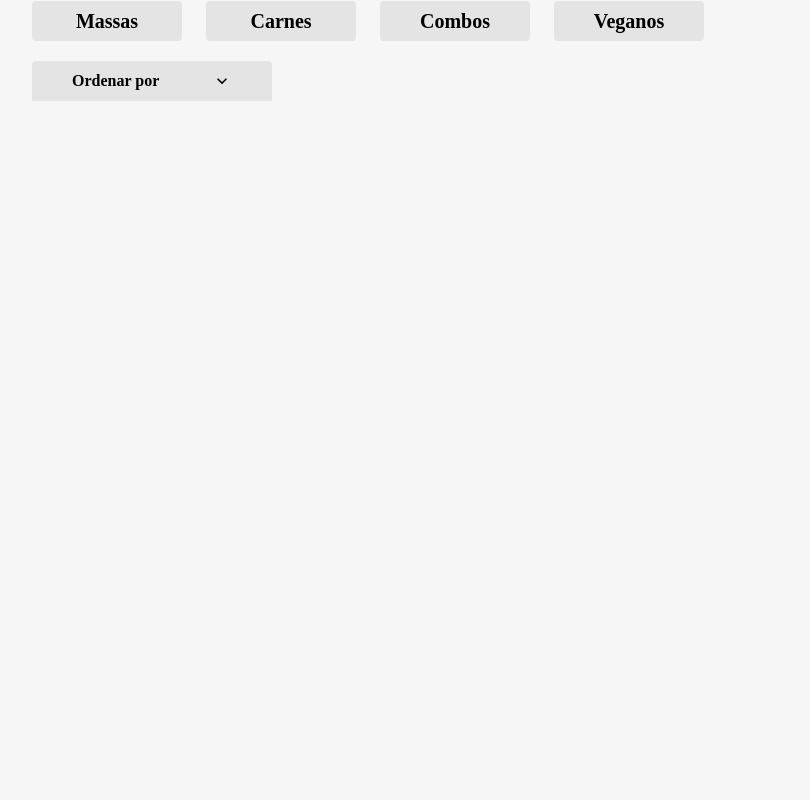
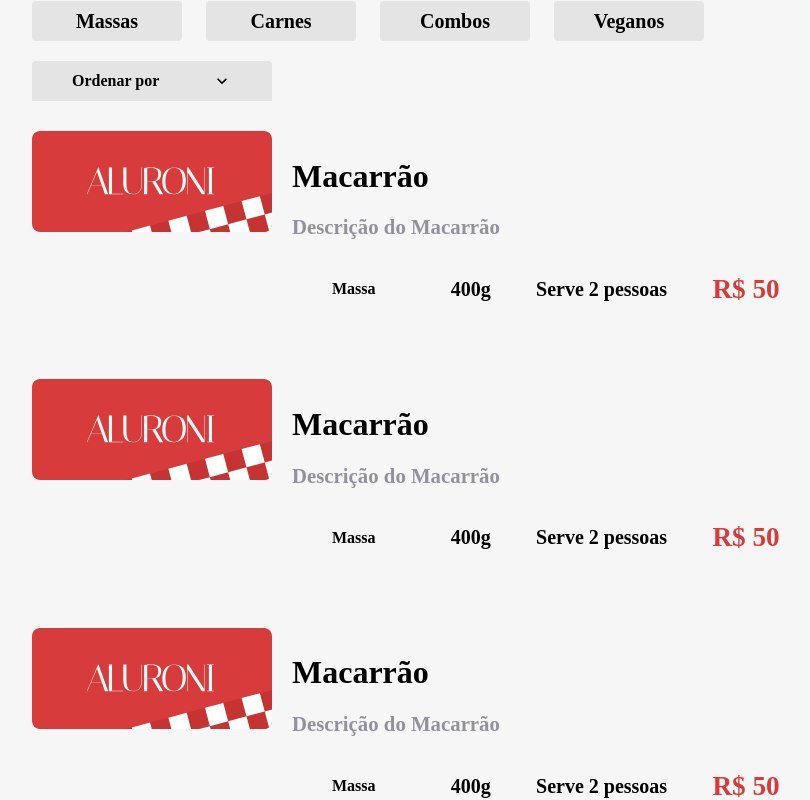
Before and after one commit to joaoricardoM/restaurant, a React (Create React App) app: page / in a window 1280 px wide. Shown: the part 660-1460 px from the top of the page, without its empty margins (176-986 px from the left). Before the commit the page ends 849 px from the top, so only its background shows below. Built offline with nearby package versions, Linux system fonts and the light colour scheme; a web font is replaced by a local one.

Commit message:
feat: update itens

```diff
--- a/src/pages/index.tsx
+++ b/src/pages/index.tsx
@@ -1,14 +1,15 @@
-import styles from "./Cardapio.module.scss";
-import { ReactComponent as Logo } from "../assets/logo.svg";
-import Buscardor from "./Buscador";
-import { useState } from "react";
-import Filtros from "./filtros";
-import Ordenador from "./Ordenador";
+import styles from './Cardapio.module.scss'
+import { ReactComponent as Logo } from '../assets/logo.svg'
+import Buscardor from './Buscador'
+import { useState } from 'react'
+import Filtros from './filtros'
+import Ordenador from './Ordenador'
+import Itens from './itens'
 
 export default function Cardapio() {
-  const [busca, setBusca] = useState("");
-  const [filtro, setFiltro] = useState<number | null>(null);
-  const [ordenador, setOrdenador] = useState("");
+  const [busca, setBusca] = useState('')
+  const [filtro, setFiltro] = useState<number | null>(null)
+  const [ordenador, setOrdenador] = useState('')
 
   return (
     <main>
@@ -25,7 +26,8 @@ export default function Cardapio() {
           <Filtros filtro={filtro} setFiltro={setFiltro} />
           <Ordenador ordenador={ordenador} setOrdenador={setOrdenador} />
         </div>
+        <Itens />
       </section>
     </main>
-  );
+  )
 }
--- a/src/pages/item/index.tsx
+++ /dev/null
@@ -1,3 +0,0 @@
-export default function Item() {
-  return <div></div>;
-}
--- /dev/null
+++ b/src/pages/itens/index.tsx
@@ -0,0 +1,13 @@
+import Cardapio from './itens.json'
+import Item from './item'
+import styles from './itens.module.scss'
+
+export default function Itens() {
+  return (
+    <div className={styles.itens}>
+      {Cardapio.map((item) => (
+        <Item key={item.id} />
+      ))}
+    </div>
+  )
+}
--- /dev/null
+++ b/src/pages/itens/item/Item.module.scss
@@ -0,0 +1,102 @@
+@import '../../../styles/variaveis';
+@import "../../../styles/breakpoints";
+
+$massas: #d73b3b;
+$carnes: #30201e;
+$combos: #e6c864;
+$veganos: #80aa40;
+
+.item {
+  display: flex;
+  flex-wrap: wrap;
+  width: 90%;
+  &__imagem {
+    min-width: 240px;
+    @media (max-width: $desktop_xsm) {
+      width: 100%;
+    }
+    img {
+      border-radius: 8px;
+      width: 100%;
+    }
+  }
+  &__descricao {
+    display: flex;
+    flex: 1;
+    flex-direction: column;
+    flex-wrap: wrap;
+    justify-content: space-around;
+    padding: 0 20px;
+    @media (max-width: $desktop_xsm) {
+      flex-direction: row;
+      margin-top: 20px;
+      padding: 0;
+    }
+  }
+  &__titulo {
+    h2 {
+      font-size: 2rem;
+      font-weight: bold;
+      margin-bottom: 20px;
+    }
+    p {
+      color: $dark-grey;
+      font-size: 1.3rem;
+      font-weight: 600;
+      max-width: 600px;
+      margin-bottom: 20px;
+    }
+  }
+  &__tags {
+    display: flex;
+    flex-wrap: wrap;
+    justify-content: space-between;
+    margin-bottom: 20px;
+    max-width: 700px;
+    @media (max-width: $desktop_xsm) {
+      justify-content: flex-end;
+    }
+    @media (max-width: $mobile) {
+      justify-content: flex-start;
+    }
+    > div {
+      margin: 10px;
+    }
+  }
+  &__tipo {
+    align-items: center;
+    border-radius: 2px;
+    display: flex;
+    font-weight: bold;
+    height: 40px;
+    justify-content: center;
+    padding: 10px 30px;
+    &__massas {
+      background-color: $massas;
+      color: white;
+    }
+    &__carnes {
+      background-color: $carnes;
+      color: white;
+    }
+    &__combos {
+      background-color: $combos;
+    }
+    &__veganos {
+      background-color: $veganos;
+    }
+  }
+  &__porcao,
+  &__qtdpessoas,
+  &__valor {
+    align-items: center;
+    display: flex;
+    font-size: 1.25rem;
+    font-weight: bold;
+    justify-content: center;
+  }
+  &__valor {
+    color: $red;
+    font-size: 1.7rem;
+  }
+}
--- /dev/null
+++ b/src/pages/itens/item/index.tsx
@@ -0,0 +1,24 @@
+import logo from '../../../assets/logo.svg'
+import styles from './Item.module.scss'
+
+export default function Item() {
+  return (
+    <div className={styles.item}>
+      <div className={styles.item__imagem}>
+        <img src={logo} alt="imagem" />
+      </div>
+      <div className={styles.item__descricao}>
+        <div className={styles.item__titulo}>
+          <h2>Macarrão</h2>
+          <p>Descrição do Macarrão</p>
+        </div>
+        <div className={styles.item__tags}>
+          <div className={styles.item__tipo}>Massa</div>
+          <div className={styles.item__porcao}>400g</div>
+          <div className={styles.item__qtdpessoas}>Serve 2 pessoas</div>
+          <div className={styles.item__valor}>R$ 50</div>
+        </div>
+      </div>
+    </div>
+  )
+}
--- /dev/null
+++ b/src/pages/itens/itens.json
@@ -0,0 +1,119 @@
+[
+    {
+      "title": "Macarrão mediterrâneo",
+      "description": "Macarrão spaghetti com frutos-do-mar e especíarias, especialidade da cozinha. Atenção: Contém camarão e outros frutos-do-mar!",
+      "photo": "/assets/pratos/macarrao_mediterraneo.png",
+      "size": 400,
+      "serving": 2,
+      "price": 73.0,
+      "id": 1,
+      "category": {
+        "id": 1,
+        "label": "Massas"
+      }
+    },
+    {
+      "title": "Macarrão da casa",
+      "description": "Macarrão com frutos-do-mar e especíarias, especialidade da cozinha. Atenção: Contém camarão e outros frutos-do-mar!",
+      "photo": "/assets/pratos/macarrao_da_casa.png",
+      "size": 400,
+      "serving": 2,
+      "price": 54.0,
+      "id": 2,
+      "category": {
+        "id": 1,
+        "label": "Massas"
+      }
+    },
+    {
+      "title": "Macarrão com chilli",
+      "description": "Macarrão fetuccine com molho de chilli e especiárias.",
+      "photo": "/assets/pratos/macarrao_com_chilli.png",
+      "size": 350,
+      "serving": 1,
+      "price": 58.0,
+      "id": 3,
+      "category": {
+        "id": 1,
+        "label": "Massas"
+      }
+    },
+    {
+      "title": "Salada da casa com salmão grelhado",
+      "description": "Salada da casa (alface, rúcula, cenoura) com salmão.",
+      "photo": "/assets/pratos/salada_da_casa.png",
+      "size": 450,
+      "serving": 1,
+      "price": 42.0,
+      "id": 4,
+      "category": {
+        "id": 2,
+        "label": "Carnes"
+      }
+    },
+    {
+      "title": "Bife com batatas",
+      "description": "Bife de boi (150g) na chapa, com batatas fritas. Acompanha arroz e molhos.",
+      "photo": "/assets/pratos/bife_com_batatas.png",
+      "size": 550,
+      "serving": 2,
+      "price": 86.0,
+      "id": 5,
+      "category": {
+        "id": 2,
+        "label": "Carnes"
+      }
+    },
+    {
+      "title": "Picanha picada com legumes e massa",
+      "description": "400g de picanha picada, com legumes grelhados e massa escolhida pelo cliente.",
+      "photo": "/assets/pratos/picanha_picada.png",
+      "size": 850,
+      "serving": 3,
+      "price": 123.0,
+      "id": 6,
+      "category": {
+        "id": 3,
+        "label": "Combos"
+      }
+    },
+    {
+      "title": "Lasagna vegana (carne de soja)",
+      "description": "Lasagna 100% vegana feita com carne de soja e massa especial.",
+      "photo": "/assets/pratos/lasagna_vegana.png",
+      "size": 350,
+      "serving": 1,
+      "price": 45.0,
+      "id": 7,
+      "category": {
+        "id": 4,
+        "label": "Veganos"
+      }
+    },
+    {
+      "title": "Salada especial",
+      "description": "Salada com abacate, manga, alface, grão de bico e muito mais.",
+      "photo": "/assets/pratos/salada_especial.png",
+      "size": 350,
+      "serving": 1,
+      "price": 37.0,
+      "id": 8,
+      "category": {
+        "id": 4,
+        "label": "Veganos"
+      }
+    },
+    {
+      "title": "Almôndegas",
+      "description": "Porção de almôndegas com sour cream, cebola e tempêros. Acompanha arroz ou massa.",
+      "photo": "/assets/pratos/almondegas.png",
+      "size": 740,
+      "serving": 3,
+      "price": 120.0,
+      "id": 9,
+      "category": {
+        "id": 3,
+        "label": "Combos"
+      }
+    }
+  ]
--- /dev/null
+++ b/src/pages/itens/itens.module.scss
@@ -0,0 +1,7 @@
+.itens {
+    display: flex;
+    flex-direction: column;
+    flex-wrap: wrap;
+    gap: 40px;
+    width: 100%;
+  }
```
